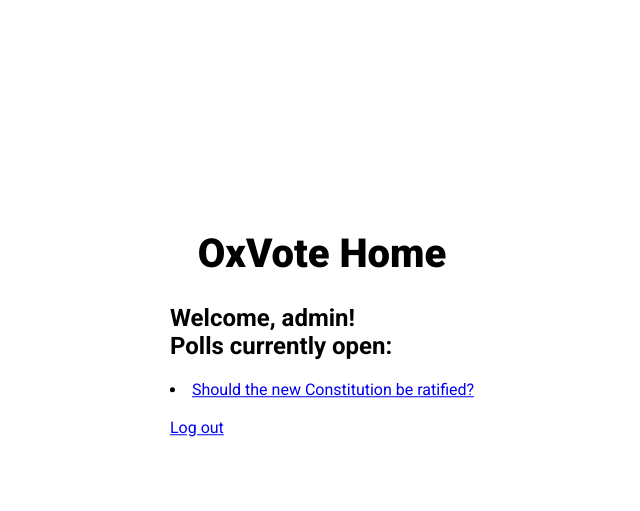
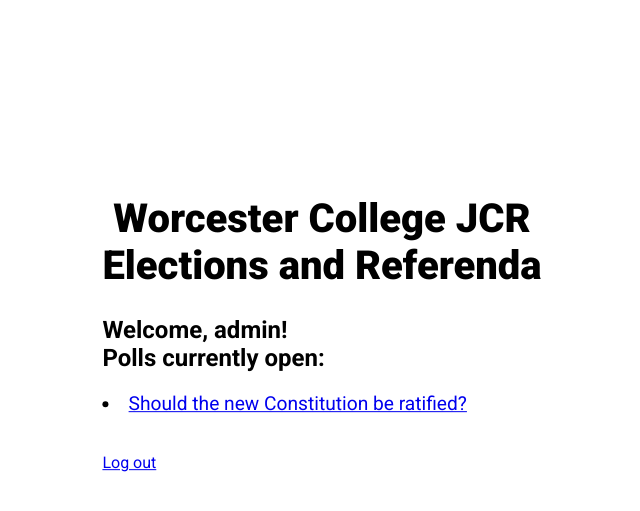
Before and after one commit to d-falck/oxvote, a Django app: page /polls/ in a window 1280 px wide. Shown: the top 511 px of the page, without its empty margins (318-958 px from the left). Run offline with Django 3.2, Linux system fonts and the light colour scheme; a user stored in the database is signed in; data comes from the database, SQL or seed files in the repository; both versions use the stored data as it was after the commit.

Commit message:
Front end changes

```diff
--- a/polls/static/polls/style.css
+++ b/polls/static/polls/style.css
@@ -19,3 +19,13 @@ h2 {
     font-weight: 700;
     font-size: 150%;
 }
+
+h3 {
+    font-weight: 400;
+    font-size: 120%;
+}
+
+form {
+    width: 50%;
+    margin: auto;
+}
--- a/polls/templates/polls/index.html
+++ b/polls/templates/polls/index.html
@@ -1,7 +1,7 @@
 {% extends "polls/base.html" %}
 
 {% block title %}
-    OxVote Home
+    Worcester College JCR<br>Elections and Referenda
 {% endblock %}
 
 {% block content %}
@@ -9,7 +9,7 @@
         <h2>Welcome, {{ user.username }}! <br> Polls currently open:</h2>
 
         {% for question in latest_question_list %}
-            <li><a href="{% url 'polls:detail' question.id %}">{{ question.question_text }}</a></li>
+            <h3><li><a href="{% url 'polls:detail' question.id %}">{{ question.question_text }}</a></li></h3>
         {% endfor %}
     {% else %}
         No polls are available.
```
Also changed, not shown: templates/registration/login.html (+21 -6 lines), db.sqlite3.
